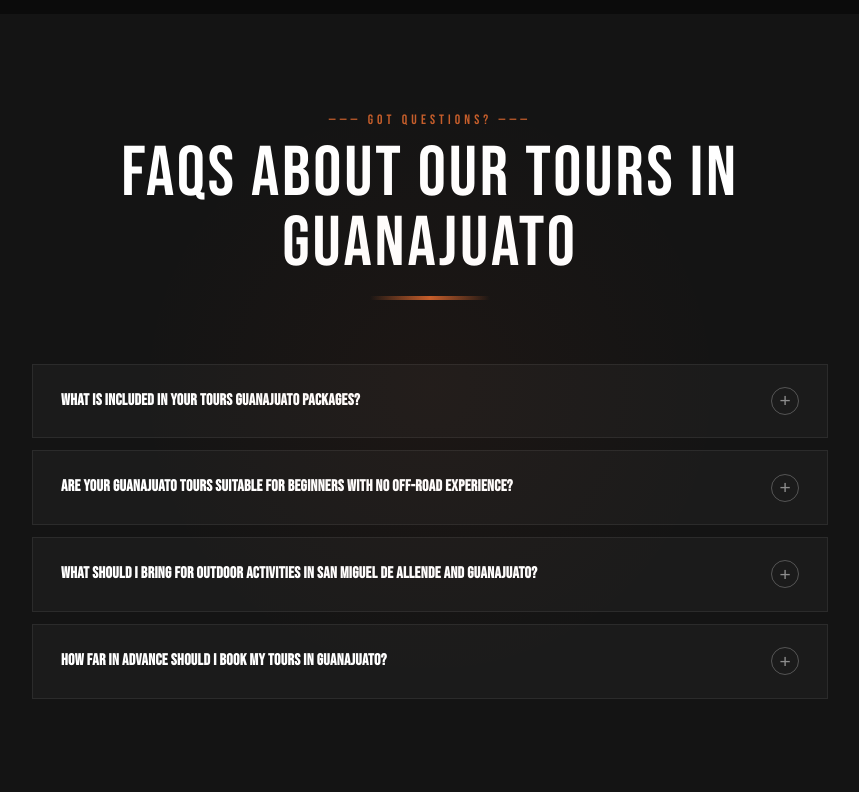
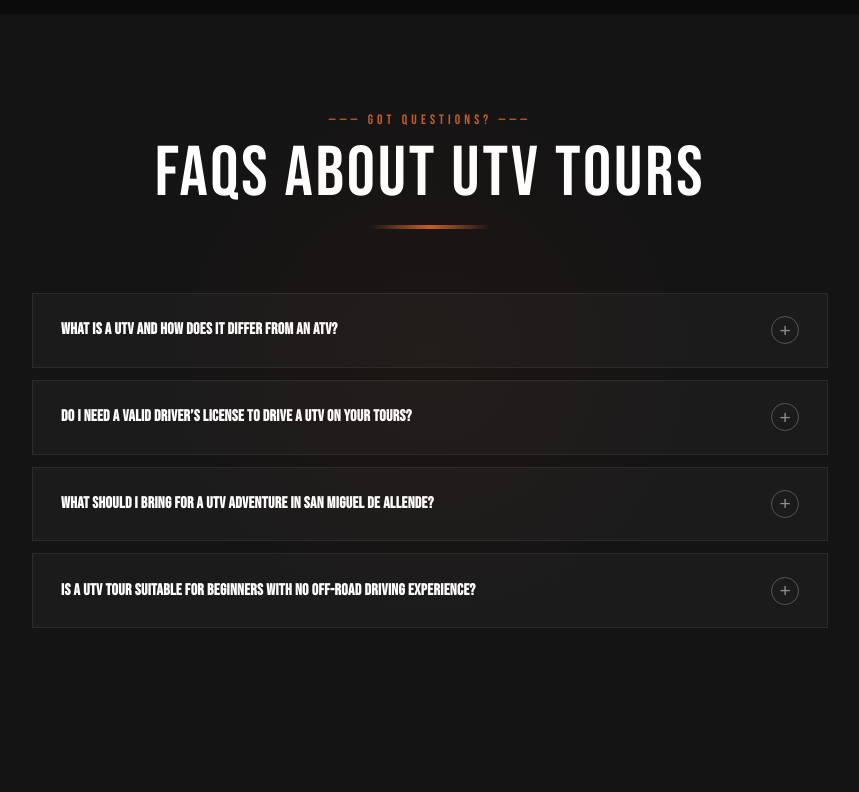
Before and after one commit to DraftStudiomx/Guey-tours-SEO, a Next.js app: page /utv in a window 1280 px wide. Shown: the part 6240-7032 px from the top of the page, without its empty margins (210-1069 px from the left). Built offline with nearby package versions, Linux system fonts and the light colour scheme; a web font is replaced by a local one.

Commit message:
Update UtvContent.tsx

```diff
--- a/app/utv/UtvContent.tsx
+++ b/app/utv/UtvContent.tsx
@@ -1414,7 +1414,7 @@ const [openIndex, setOpenIndex] = useState<number | null>(null)
 
 
 
-         {/* --- OCTAVA SECCIÓN: Preguntas Frecuentes (FAQ) --- */}
+        {/* --- OCTAVA SECCIÓN: Preguntas Frecuentes (FAQ) --- */}
       <section
         id="faq"
         style={{
@@ -1450,7 +1450,7 @@ const [openIndex, setOpenIndex] = useState<number | null>(null)
               ——— {lang === 'en' ? 'Got questions?' : '¿Tienes preguntas?'} ———
             </div>
             <h2 className="section-heading">
-              {lang === 'en' ? 'FAQs about our tours in Guanajuato' : 'Preguntas frecuentes sobre nuestros tours en Guanajuato'}
+              {lang === 'en' ? 'FAQs about UTV tours' : 'Preguntas frecuentes sobre recorridos en UTV'}
             </h2>
             <div className="section-divider" style={{ marginTop: '1rem' }} />
           </div>
@@ -1459,28 +1459,28 @@ const [openIndex, setOpenIndex] = useState<number | null>(null)
           <div style={{ display: 'flex', flexDirection: 'column', gap: '0.75rem' }}>
             {[
               {
-                q_en: 'What is included in your Tours Guanajuato packages?',
-                q_es: '¿Qué incluyen sus paquetes de Tours Guanajuato?',
-                a_en: 'Our Tours Guanajuato include high-performance all-terrain vehicles, protective safety gear (helmets and goggles), expert bilingual guides, fuel, and a comprehensive safety orientation before hitting the trails.',
-                a_es: 'Nuestros Tours Guanajuato incluyen vehículos todoterreno de alto rendimiento, equipo de protección de seguridad (cascos y gafas), guías bilingües expertos, combustible y una orientación de seguridad completa antes de salir a los senderos.',
+                q_en: 'What is a UTV and how does it differ from an ATV?',
+                q_es: '¿Qué es un UTV y en qué se diferencia de una cuatrimoto (ATV)?',
+                a_en: 'A UTV (Utility Terrain Vehicle) is a side-by-side 4x4 vehicle equipped with bucket seats, seatbelts, a steering wheel, and a protective roll cage, making it ideal for passengers who want to ride together comfortably on an off-road tour.',
+                a_es: 'Un UTV (Utility Terrain Vehicle) es un vehículo 4x4 tipo side-by-side equipado con asientos individuales, cinturones de seguridad, volante y una jaula antivuelco protectora, lo que lo hace ideal para los pasajeros que desean viajar juntos cómodamente en un recorrido todoterreno.',
               },
               {
-                q_en: 'Are your Guanajuato tours suitable for beginners with no off-road experience?',
-                q_es: '¿Sus tours en Guanajuato son adecuados para principiantes sin experiencia previa todoterreno?',
-                a_en: 'Yes, absolutely! Our professional guides provide hands-on instructions so drivers of all skill levels can safely enjoy our tours and navigate all-terrain paths with confidence.',
-                a_es: '¡Sí, absolutamente! Nuestros guías profesionales proporcionan instrucciones prácticas para que conductores de todos los niveles puedan disfrutar con seguridad de nuestros tours y recorrer los caminos todoterreno con total confianza.',
+                q_en: 'Do I need a valid driver’s license to drive a UTV on your tours?',
+                q_es: '¿Necesito una licencia de conducir vigente para manejar un UTV en sus tours?',
+                a_en: 'Yes, all drivers must present a valid driver’s license to operate a UTV or take advantage of our RSZ rentals. Passengers of all ages are welcome to join the ride!',
+                a_es: 'Sí, todos los conductores deben presentar una licencia de conducir vigente para operar un UTV o aprovechar nuestros alquileres de RZR. ¡Los pasajeros de todas las edades son bienvenidos a unirse al viaje!',
               },
               {
-                q_en: 'What should I bring for outdoor activities in San Miguel de Allende and Guanajuato?',
-                q_es: '¿Qué debo llevar para las actividades al aire libre en San Miguel de Allende y Guanajuato?',
-                a_en: 'We recommend wearing comfortable long pants, closed-toe shoes, sunblock, and sunglasses. Bringing a light jacket and a camera to capture the stunning scenery is also recommended.',
-                a_es: 'Recomendamos usar pantalones largos y cómodos, calzado cerrado, protector solar y gafas de sol. También se recomienda llevar una chaqueta ligera y una cámara para capturar los impresionantes paisajes.',
+                q_en: 'What should I bring for a UTV adventure in San Miguel de Allende?',
+                q_es: '¿Qué debo llevar para una aventura en UTV en San Miguel de Allende?',
+                a_en: 'We recommend wearing comfortable clothing you don\'t mind getting dusty, closed-toe shoes, sunblock, and sunglasses. We provide helmets, goggles, and fresh water for your UTV adventure.',
+                a_es: 'Recomendamos usar ropa cómoda que no te importe que se ensucie con polvo, calzado cerrado, protector solar y gafas de sol. Proporcionamos cascos, gafas protectoras y agua fresca para tu aventura en UTV.',
               },
               {
-                q_en: 'How far in advance should I book my Tours in Guanajuato?',
-                q_es: '¿Con cuánta anticipación debo reservar mis Tours en Guanajuato?',
-                a_en: 'Because our Tours Guanajuato and all-terrain rentals are highly popular among international travelers, we recommend booking at least 48 hours in advance to secure your preferred date and vehicle model.',
-                a_es: 'Debido a que nuestros Tours Guanajuato y alquileres todoterreno son muy populares entre los viajeros internacionales, recomendamos reservar con al menos 48 horas de anticipación para asegurar tu fecha preferida y el modelo de vehículo.',
+                q_en: 'Is a UTV tour suitable for beginners with no off-road driving experience?',
+                q_es: '¿Es un tour en UTV adecuado para principiantes sin experiencia previa de manejo todoterreno?',
+                a_en: 'Absolutely! Before hitting the trail, our bilingual guides provide hands-on instructions and a complete safety briefing so you feel totally confident mastering off-road driving on any terrain.',
+                a_es: '¡Absolutamente! Antes de salir al sendero, nuestros guías bilingües ofrecen instrucciones prácticas y una sesión informativa completa de seguridad para que te sientas totalmente seguro dominando la conducción todoterreno en cualquier terreno.',
               },
             ].map((faq, i) => {
               const isOpen = openIndex === i
@@ -1806,34 +1806,34 @@ const [openIndex, setOpenIndex] = useState<number | null>(null)
       "mainEntity": [
         {
           "@type": "Question",
-          "name": "What is included in your Tours Guanajuato packages?",
+          "name": "What is a UTV and how does it differ from an ATV?",
           "acceptedAnswer": {
             "@type": "Answer",
-            "text": "Our Tours Guanajuato include high-performance all-terrain vehicles, protective safety gear (helmets and goggles), expert bilingual guides, fuel, and a comprehensive safety orientation before hitting the trails."
+            "text": "A UTV (Utility Terrain Vehicle) is a side-by-side 4x4 vehicle equipped with bucket seats, seatbelts, a steering wheel, and a protective roll cage, making it ideal for passengers who want to ride together comfortably on an off-road tour."
           }
         },
         {
           "@type": "Question",
-          "name": "Are your Guanajuato tours suitable for beginners with no off-road experience?",
+          "name": "Do I need a valid driver’s license to drive a UTV on your tours?",
           "acceptedAnswer": {
             "@type": "Answer",
-            "text": "Yes, absolutely! Our professional guides provide hands-on instructions so drivers of all skill levels can safely enjoy our tours and navigate all-terrain paths with confidence."
+            "text": "Yes, all drivers must present a valid driver’s license to operate a UTV or take advantage of our RSZ rentals. Passengers of all ages are welcome to join the ride!"
           }
         },
         {
           "@type": "Question",
-          "name": "What should I bring for outdoor activities in San Miguel de Allende and Guanajuato?",
+          "name": "What should I bring for a UTV adventure in San Miguel de Allende?",
           "acceptedAnswer": {
             "@type": "Answer",
-            "text": "We recommend wearing comfortable long pants, closed-toe shoes, sunblock, and sunglasses. Bringing a light jacket and a camera to capture the stunning scenery is also recommended."
+            "text": "We recommend wearing comfortable clothing you don't mind getting dusty, closed-toe shoes, sunblock, and sunglasses. We provide helmets, goggles, and fresh water for your UTV adventure."
           }
         },
         {
           "@type": "Question",
-          "name": "How far in advance should I book my Tours in Guanajuato?",
+          "name": "Is a UTV tour suitable for beginners with no off-road driving experience?",
           "acceptedAnswer": {
             "@type": "Answer",
-            "text": "Because our Tours Guanajuato and all-terrain rentals are highly popular among international travelers, we recommend booking at least 48 hours in advance to secure your preferred date and vehicle model."
+            "text": "Absolutely! Before hitting the trail, our bilingual guides provide hands-on instructions and a complete safety briefing so you feel totally confident mastering off-road driving on any terrain."
           }
         }
       ]
@@ -1842,7 +1842,6 @@ const [openIndex, setOpenIndex] = useState<number | null>(null)
 />
 
 
-
           {/* Aquí puedes seguir pegando los demás scripts de FAQPage, Breadcrumb, etc. con el mismo formato */}
 
 
```
